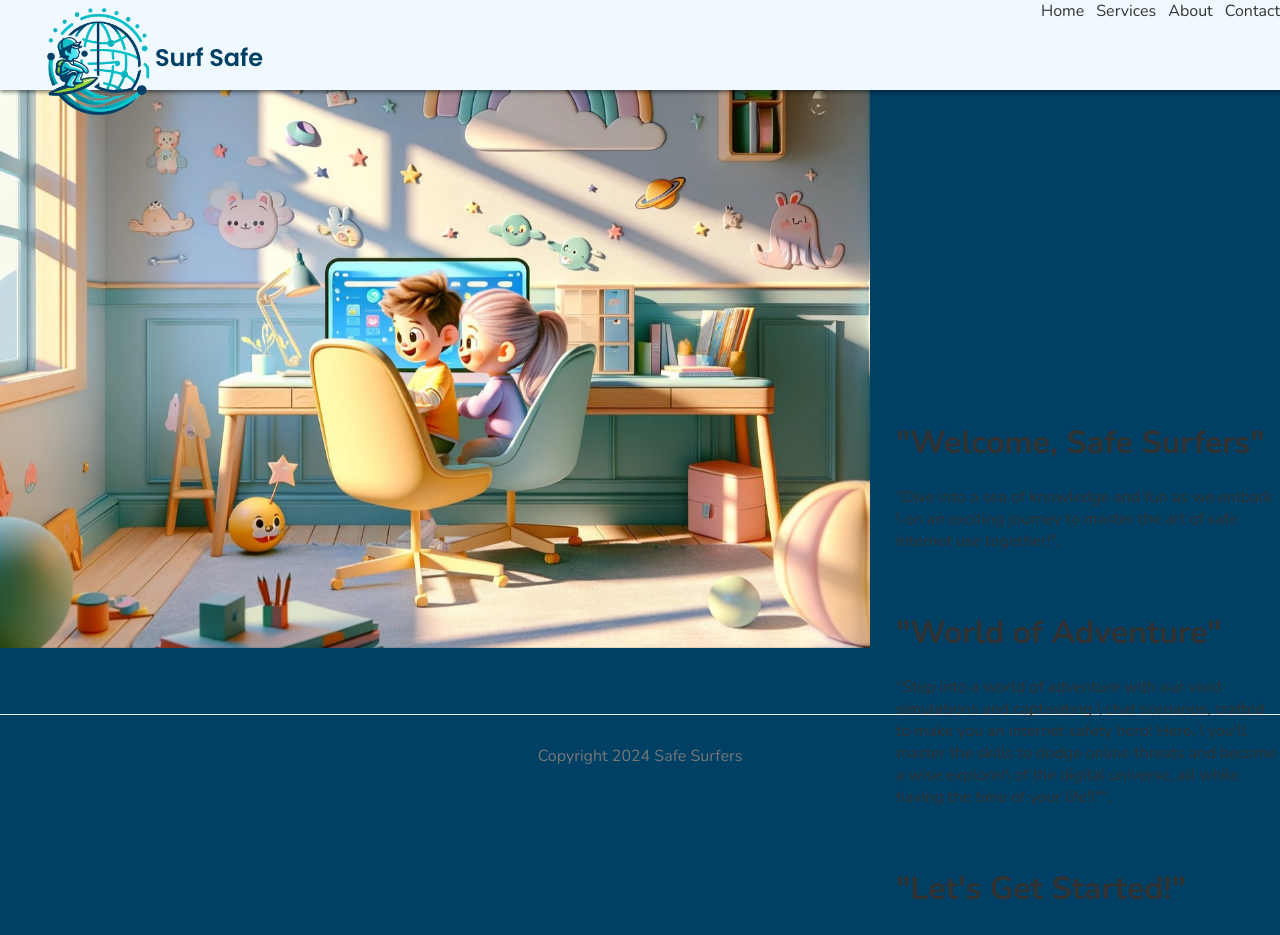
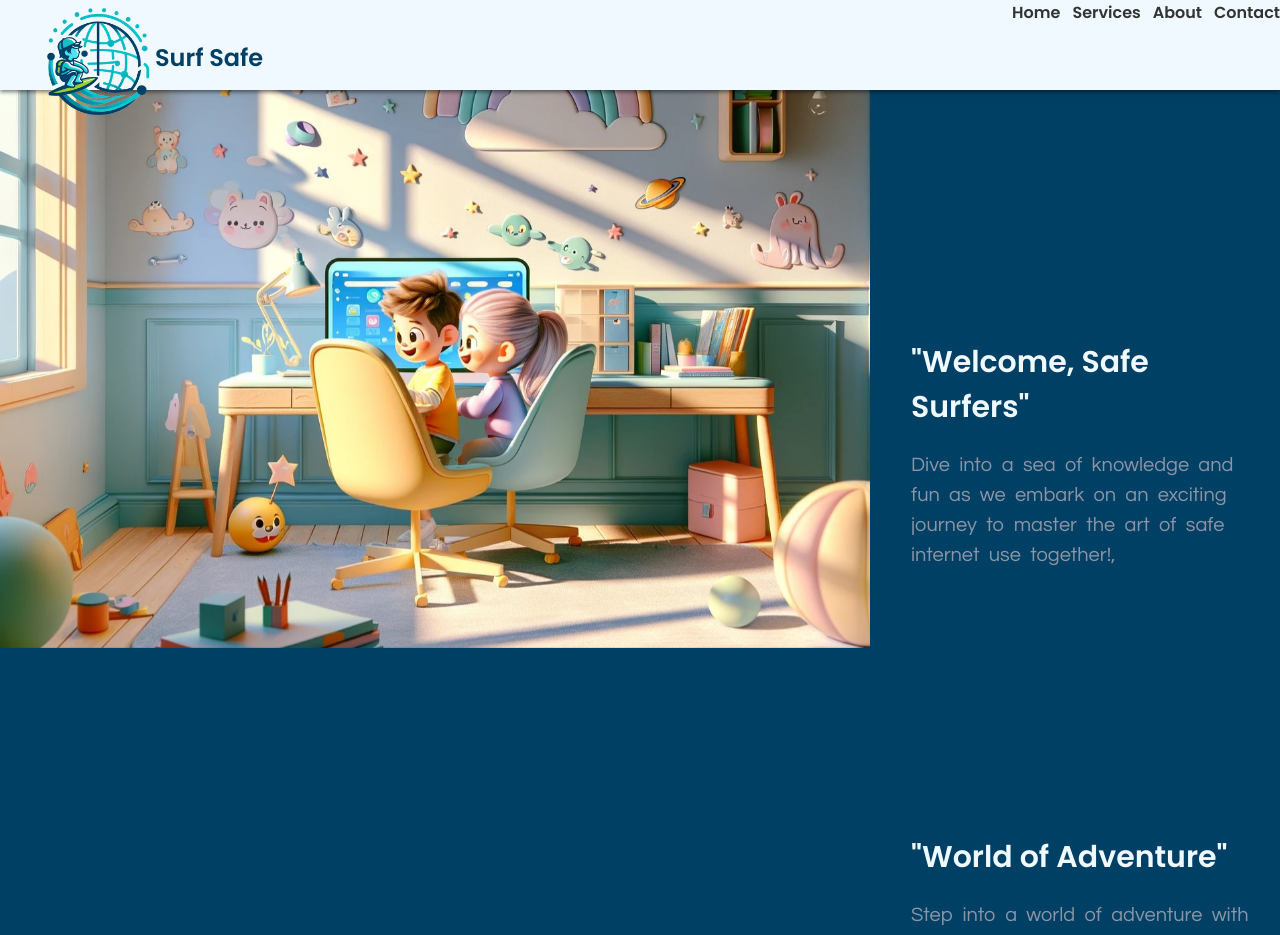
Before and after one commit to natalienakkk/SurfSafe, a Next.js app: page / in a window 1280 px wide. Shown: the top 935 px of the page. Built offline with nearby package versions, Linux system fonts and the light colour scheme.

Commit message:
fixed page with scrollable paragraphs

```diff
--- a/pages/index.js
+++ b/pages/index.js
@@ -89,28 +89,30 @@ export default function Home() {
       {/* <IntroParas /> */}
 
       <div className={styles.ScrollContent}>
+        <div className={styles.SinglePara}>
       <h1>"Welcome, Safe Surfers"</h1>
       <p>
-        "Dive into a sea of knowledge and fun as we embark \
-        on an exciting journey to master the art of safe internet use together!",
+        Dive into a sea of knowledge and fun as we embark
+        on an exciting journey to master the art of safe internet use together!,
       </p>
-
+      </div>
     <br></br>
 
-
+      <div className={styles.SinglePara}>
       <h1>"World of Adventure"</h1>
       <p>
-        "Step into a world of adventure with our vivid simulations and captivating \
-        chat scenarios, crafted to make you an internet safety hero! Here, \
-        you'll master the skills to dodge online threats and become a wise explorer\
-        of the digital universe, all while having the time of your life!\"",
+        Step into a world of adventure with our vivid simulations and captivating
+        chat scenarios, crafted to make you an internet safety hero! Here,
+        you'll master the skills to dodge online threats and become a wise explorer
+        of the digital universe, all while having the time of your life!,
       </p>
-
+    </div>
 <br></br>
 
-
+<div className={styles.SinglePara}>
       <h1>"Let's Get Started!"</h1>
-      <img src="/child.png" width={274} height={164}></img>
+      <img src="/child.png" width={274} height={174}></img>
+      </div>
       </div>
     </div>
   );
--- a/styles/Home.module.css
+++ b/styles/Home.module.css
@@ -1,11 +1,16 @@
+@import url("https://fonts.googleapis.com/css2?family=Questrial&display=swap");
+
+
 .title {
   color: #333;
   padding-bottom: 20px;
   text-align: center;
 }
+
 .text {
   color: #777;
 }
+
 .btn {
   display: block;
   width: 150px;
@@ -17,11 +22,10 @@
   text-align: center;
 }
 
-
 /* Intro image and paragraphs style  */
 
 .FixedImage {
-  position: sticky;
+  position: fixed;
   top: 0;
   padding-top: 0px;
   padding-left: 0px;
@@ -31,7 +35,7 @@
   z-index: 1;
 }
 
-.ScrollImage{
+.ScrollImage {
   position: relative;
   width: 68vw;
 }
@@ -40,12 +44,13 @@
 .ScrollContent {
   position: absolute;
   right: 0;
-  top: 50%;
+  top: 40%;
   width: 30vw;
   height: auto;
   /* overflow-y: auto;  */
   max-height: 100vh;
-
+  padding-top: 0px;
+  /* margin-left: 50px; */
 }
 
 .MainIntroContent {
@@ -56,3 +61,27 @@
   /* position: relative; */
 
 }
+
+
+/* this is for the paragraphs fonts and titles  */
+
+.SinglePara{
+  margin-left: 15px;
+  margin-right: 15px;
+}
+
+.SinglePara h1 {
+  font-weight: 50;
+  color: var(--primary-color);
+  font-size: 30px;
+}
+
+.SinglePara p {
+  margin-top: 20px;
+  font-family: 'Questrial';
+  font-size: 20px;
+  color: #8B95A6;
+  padding-bottom: 200px;
+  word-spacing: 5px;
+  line-height: 1.5;
+}
--- a/styles/globals.css
+++ b/styles/globals.css
@@ -9,7 +9,7 @@
 body {
   background: var(--background-color);
   color: #333;
-  font-family: "Nunito";
+  font-family: "Poppins", sans-serif;
   margin: 0px;
 }
 a {
```
